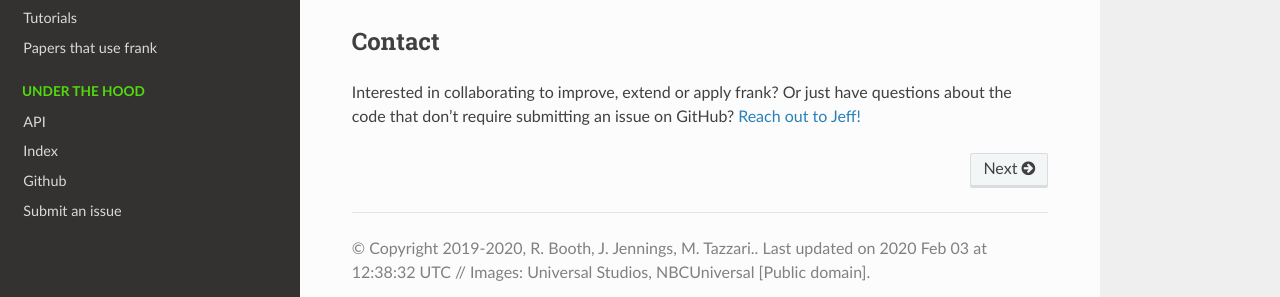
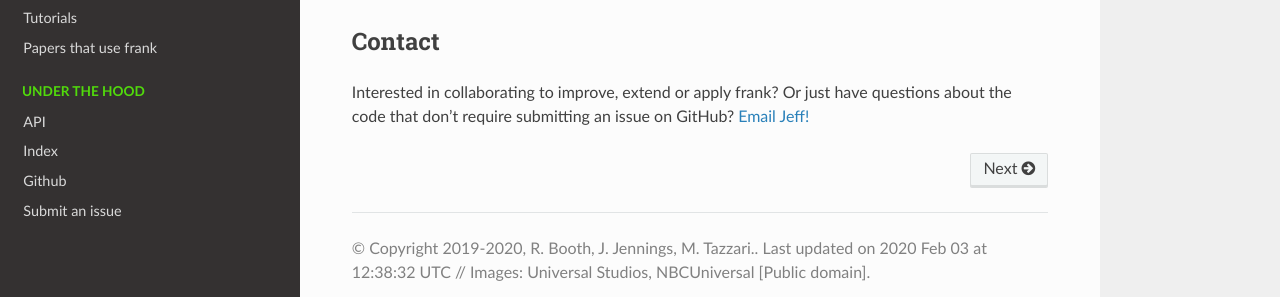
Before and after one commit to discsim/frank, a Sphinx documentation site: the page built from docs/index.rst, in a window 1280 px wide and 900 px high, scrolled down 788 px. Shown: the part 558-855 px from the top of the window. Built offline with Sphinx 7.4.7 and the Read the Docs theme 2.0.0, drawn with Linux system fonts in a browser that asks for light colours; pages that are not in the unit, such as notebooks, are missing from menus.

```diff
--- a/docs/index.rst
+++ b/docs/index.rst
@@ -55,4 +55,4 @@ Contact
 -------
 Interested in collaborating to improve, extend or apply frank?
 Or just have questions about the code that don't require submitting an issue on GitHub?
-`Reach out to Jeff! <jmj51@ast.cam.ac.uk>`_
+`Email Jeff! <jmj51@ast.cam.ac.uk>`_
```
Also changed, not shown: README.md (+1 -1 lines).
